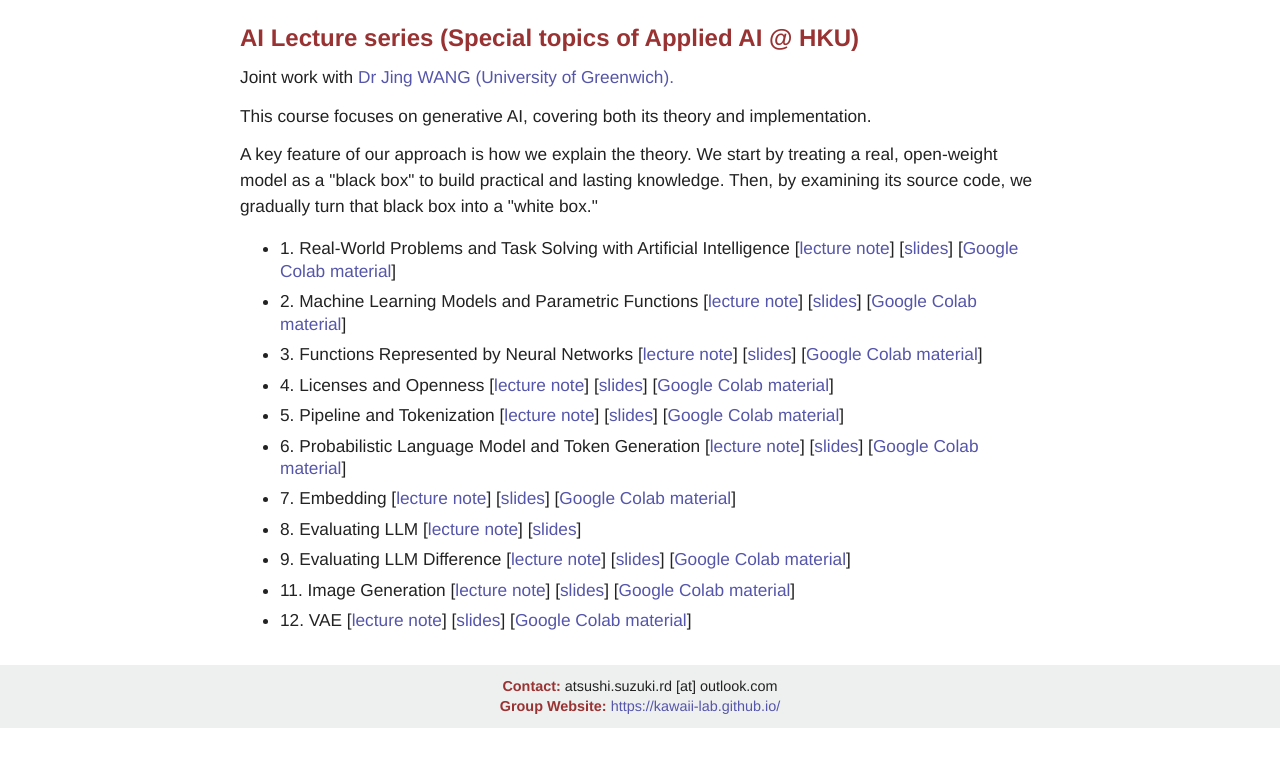
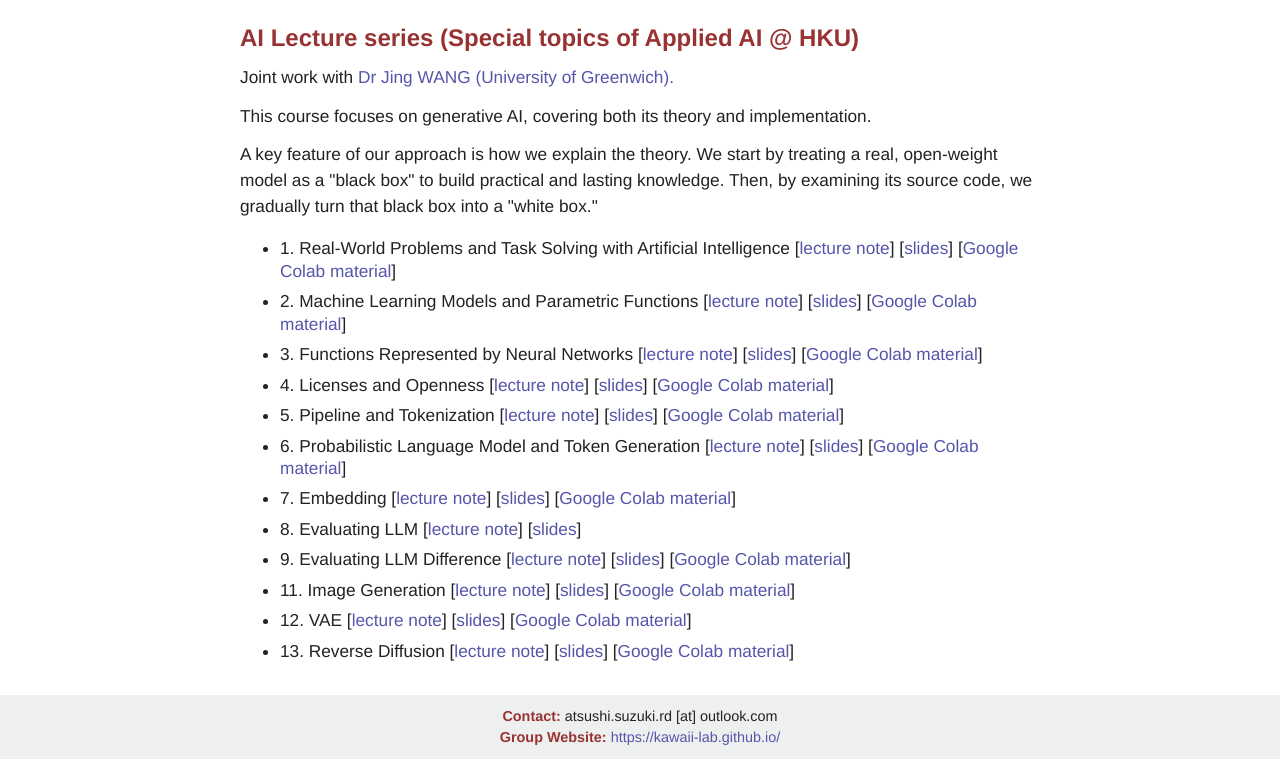
Before and after one commit to ash-suzuki/ash-suzuki.github.io, a plain HTML site: page ai_lecture/index.html in a window 1280 px wide. Shown: the part 75-834 px from the top of the page. Before the commit the page ends 803 px from the top, so only its background shows below. Drawn offline with Linux system fonts and the light colour scheme.

Commit message:
add ai 13

```diff
--- a/ai_lecture/index.html
+++ b/ai_lecture/index.html
@@ -42,6 +42,7 @@
     <li>9. Evaluating LLM Difference [<a href="applied_ai_09_evaluating_llm_difference_en.pdf">lecture note</a>] [<a href="applied_ai_09_evaluating_llm_difference_slides_en.pdf">slides</a>] [<a href="https://colab.research.google.com/drive/1gbh5A90GUjqn6lkLqlSotjbjbGf338Ce?usp=sharing">Google Colab material</a>]</li>
     <li>11. Image Generation [<a href="applied_ai_11_image_generation_en.pdf">lecture note</a>] [<a href="applied_ai_11_image_generation_slides_en.pdf">slides</a>] [<a href="https://colab.research.google.com/drive/17wm_6ConVPBkjoUTjyi5-acbMYhQMrMV?usp=sharing">Google Colab material</a>]</li>
     <li>12. VAE [<a href="applied_ai_12_vae_en.pdf">lecture note</a>] [<a href="applied_ai_12_vae_slides_en.pdf">slides</a>] [<a href="https://colab.research.google.com/drive/1agGa1DeDu5zPSi7G3QEE_-5mQYai_G3T?usp=sharing">Google Colab material</a>]</li>
+    <li>13. Reverse Diffusion [<a href="applied_ai_13_reverse_diffusion_en.pdf">lecture note</a>] [<a href="applied_ai_13_reverse_diffusion_slides_en.pdf">slides</a>] [<a href="https://colab.research.google.com/drive/1u_YM8udGVNplzT-2esPZ3VcDvh6609MU?usp=sharing">Google Colab material</a>]</li>
 </ul>
 
 </main>
```
Also changed, not shown: 2 other files.
